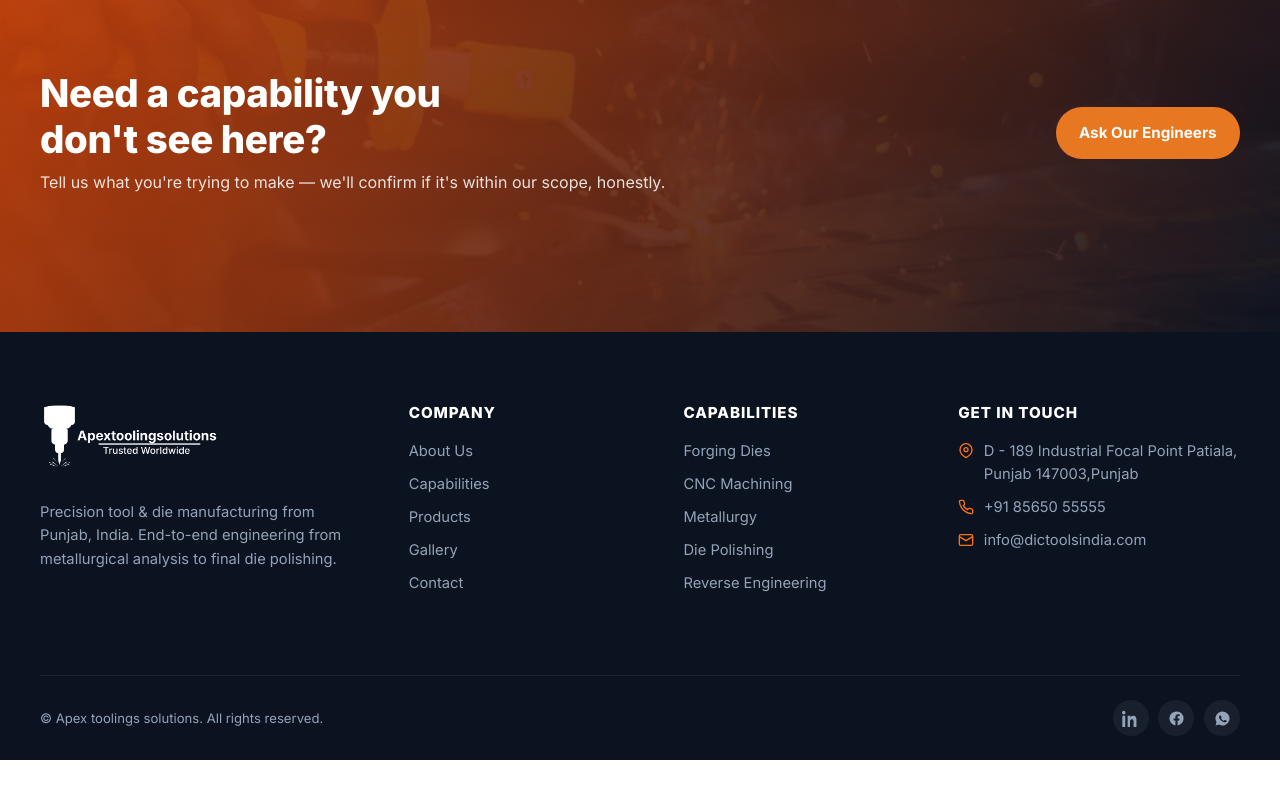
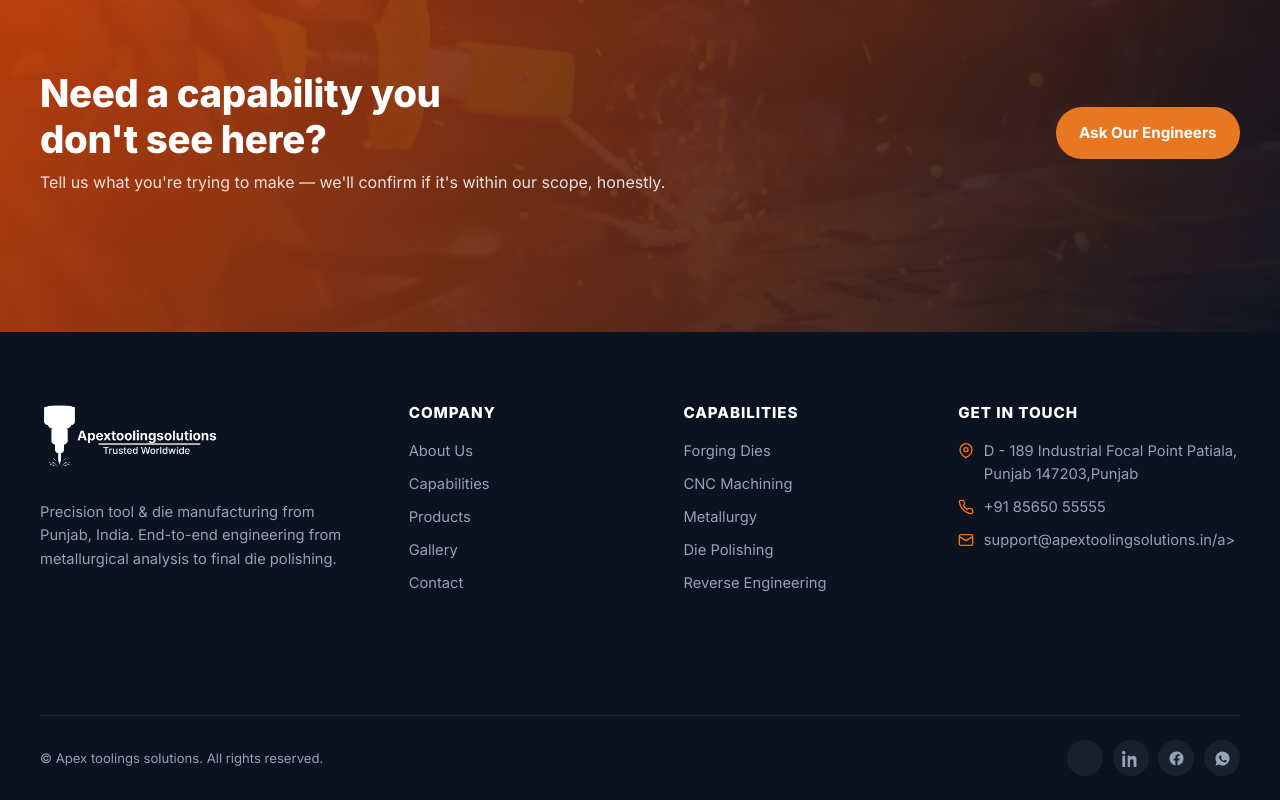
Before and after one commit to tonrax/pro2, a website built with Vite: page capabilities.html in a window 1280 px wide. Shown: the part 4443-5243 px from the top of the page. Before the commit the page ends 5203 px from the top, so only its background shows below. Built offline with nearby package versions, Linux system fonts and the light colour scheme.

Commit message:
Correct contact information in capabilities.html

```diff
--- a/capabilities.html
+++ b/capabilities.html
@@ -206,9 +206,9 @@
         <div>
           <h4>Get in touch</h4>
           <ul class="footer__contact">
-            <li><svg viewBox="0 0 24 24" fill="none" stroke="currentColor" stroke-width="2"><path d="M21 10c0 7-9 12-9 12s-9-5-9-12a9 9 0 0 1 18 0Z"/><circle cx="12" cy="10" r="3"/></svg> D - 189 Industrial Focal Point Patiala, Punjab 147003,Punjab</li>
+            <li><svg viewBox="0 0 24 24" fill="none" stroke="currentColor" stroke-width="2"><path d="M21 10c0 7-9 12-9 12s-9-5-9-12a9 9 0 0 1 18 0Z"/><circle cx="12" cy="10" r="3"/></svg> D - 189 Industrial Focal Point Patiala, Punjab 147203,Punjab</li>
             <li><svg viewBox="0 0 24 24" fill="none" stroke="currentColor" stroke-width="2"><path d="M22 16.92v3a2 2 0 0 1-2.18 2 19.8 19.8 0 0 1-8.63-3.07 19.5 19.5 0 0 1-6-6A19.8 19.8 0 0 1 2.1 4.18 2 2 0 0 1 4.11 2h3a2 2 0 0 1 2 1.72c.13.96.36 1.9.7 2.81a2 2 0 0 1-.45 2.11L8.09 9.91a16 16 0 0 0 6 6l1.27-1.27a2 2 0 0 1 2.11-.45c.9.34 1.85.57 2.81.7A2 2 0 0 1 22 16.92Z"/></svg> <a href="tel:+918565055555">+91 85650 55555</a></li>
-            <li><svg viewBox="0 0 24 24" fill="none" stroke="currentColor" stroke-width="2"><rect x="2" y="4" width="20" height="16" rx="2"/><path d="m22 7-10 6L2 7"/></svg> <a href="mailto:info@everesttooling.com">info@dictoolsindia.com</a></li>
+            <li><svg viewBox="0 0 24 24" fill="none" stroke="currentColor" stroke-width="2"><rect x="2" y="4" width="20" height="16" rx="2"/><path d="m22 7-10 6L2 7"/></svg> <a href="mailto:support@apextoolingsolutions.in">support@apextoolingsolutions.in/a></li>
           </ul>
         </div>
       </div>
```
